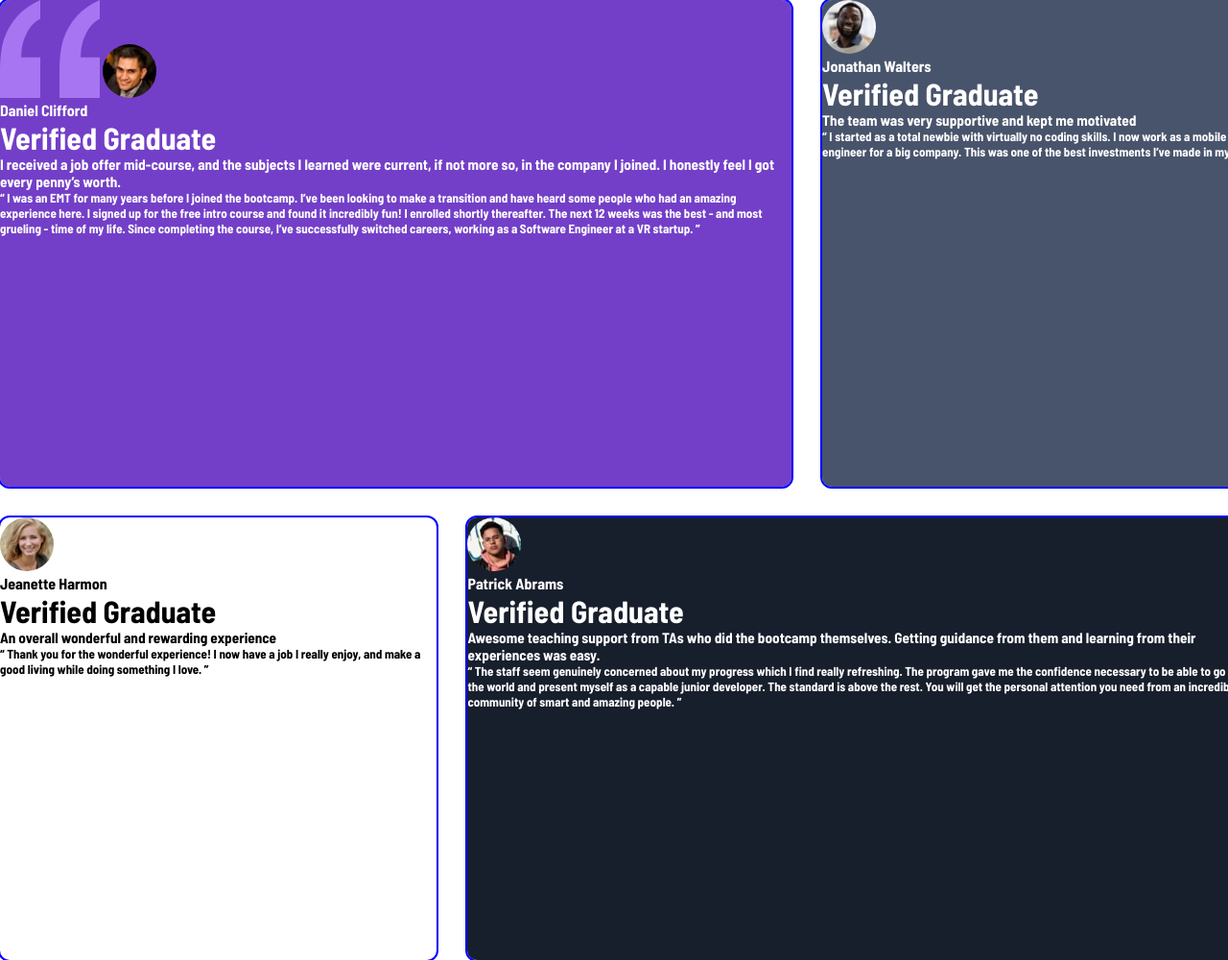
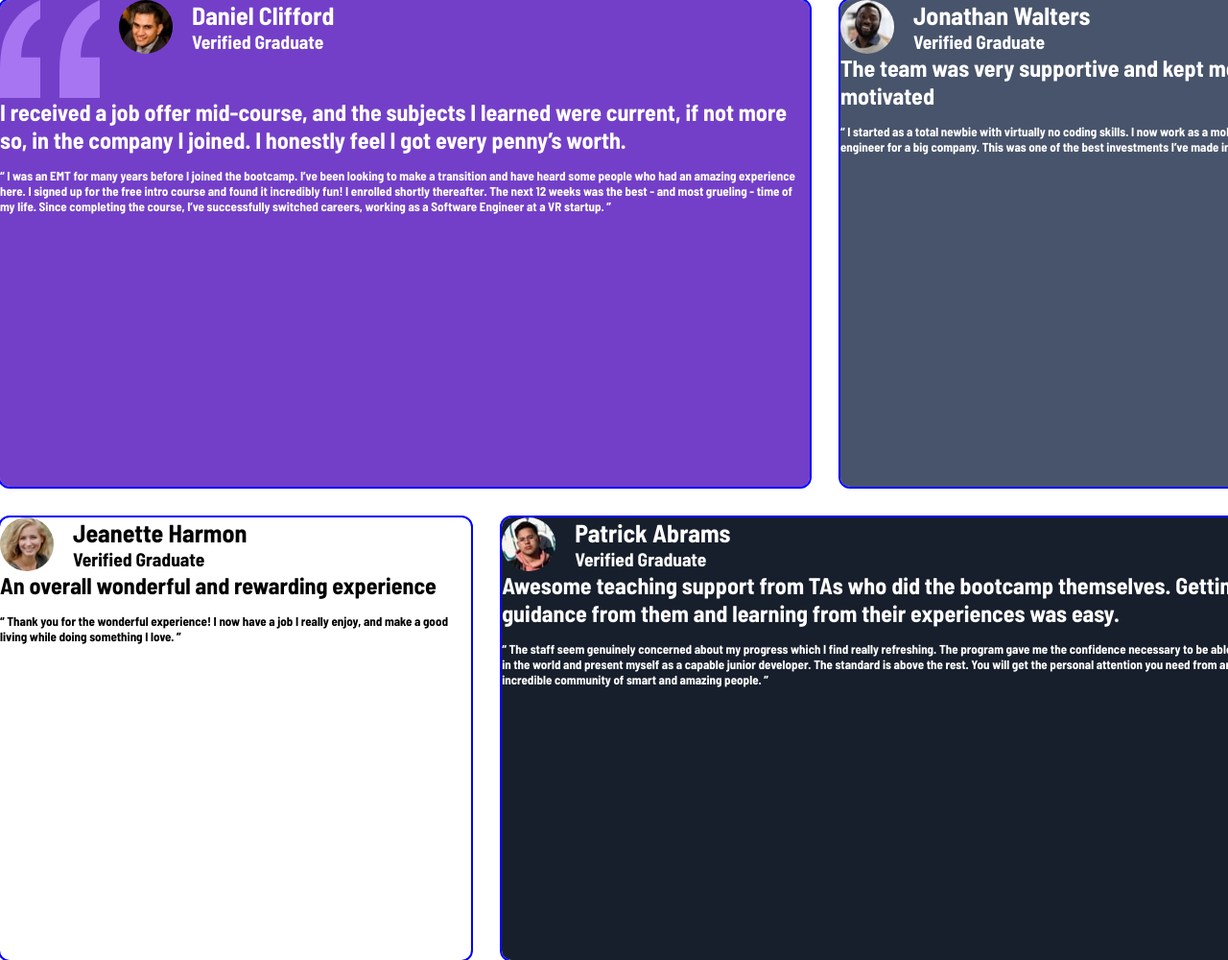
Before and after one commit to KodehodeTor/Oppgave-1---testimonial-grid, a plain HTML site: page index.html in a window 1280 px wide. Shown: the top 1000 px of the page at 96% size. Drawn offline with Linux system fonts and the light colour scheme.

Commit message:
Added title_wrapper div  and start of stylizing

```diff
--- a/desktop.css
+++ b/desktop.css
@@ -75,15 +75,30 @@
 
 .profilePic {
   border-radius: 100px;
+  max-width: 300px;
+  height: auto;
+}
+
+.pic_title {
+  display: flex;
+  flex-direction: row;
+  align-items: start;
+  gap: 20px;
+}
+
+.title_wrapper {
 }
 
 h1 {
-  font-size: 1rem;
 }
 
 h2 {
-  font-size: 2rem;
 }
 
 h3 {
+  font-size: 1.5rem;
+  padding-bottom: 15px;
 }
+
+p {
+}
--- a/index.html
+++ b/index.html
@@ -59,9 +59,11 @@
           src="images/image-daniel.jpg"
           alt="Profile picture of Daniel"
         />
+
+        <div class="title_wrapper">
         <h1>Daniel Clifford <h1>
-
         <h2>Verified Graduate</h2>
+        </div>
         </div>
 
         <h3>
@@ -89,8 +91,11 @@
           src="images/image-jonathan.jpg"
           alt="Profile picture of Jonathan"
         />
+
+        <div class="title_wrapper">
         <h1>Jonathan Walters</h1>
         <h2> Verified Graduate</h2>
+         </div>
         </div>
 
         <h3>The team was very supportive and kept me motivated</h3>
@@ -109,8 +114,11 @@
           src="images/image-jeanette.jpg"
           alt="Profile picture of Jeanette"
         />
+
+        <div class="title_wrapper">
         <h1>Jeanette Harmon </h1>
         <h2>Verified Graduate</h2>
+        </div>
         </div>
 
         <h3>An overall wonderful and rewarding experience</h3>
@@ -130,8 +138,11 @@
           src="images/image-patrick.jpg"
           alt="Profile picture of Patrick"
         />
+
+        <div class="title_wrapper">
         <h1>Patrick Abrams</h1>
         <h2>Verified Graduate</h2>
+        </div>
         </div>
 
         <h3>
@@ -158,8 +169,11 @@
           src="images/image-kira.jpg"
           alt="Profile picture of Kira"
         />
+
+        <div class="title_wrapper">
         <h1>Kira Whittle </h1>
         <h2>Verified Graduate</h2>
+        </div>
         </div>
 
         <h3>Such a life-changing experience. Highly recommended!</h3>
```
